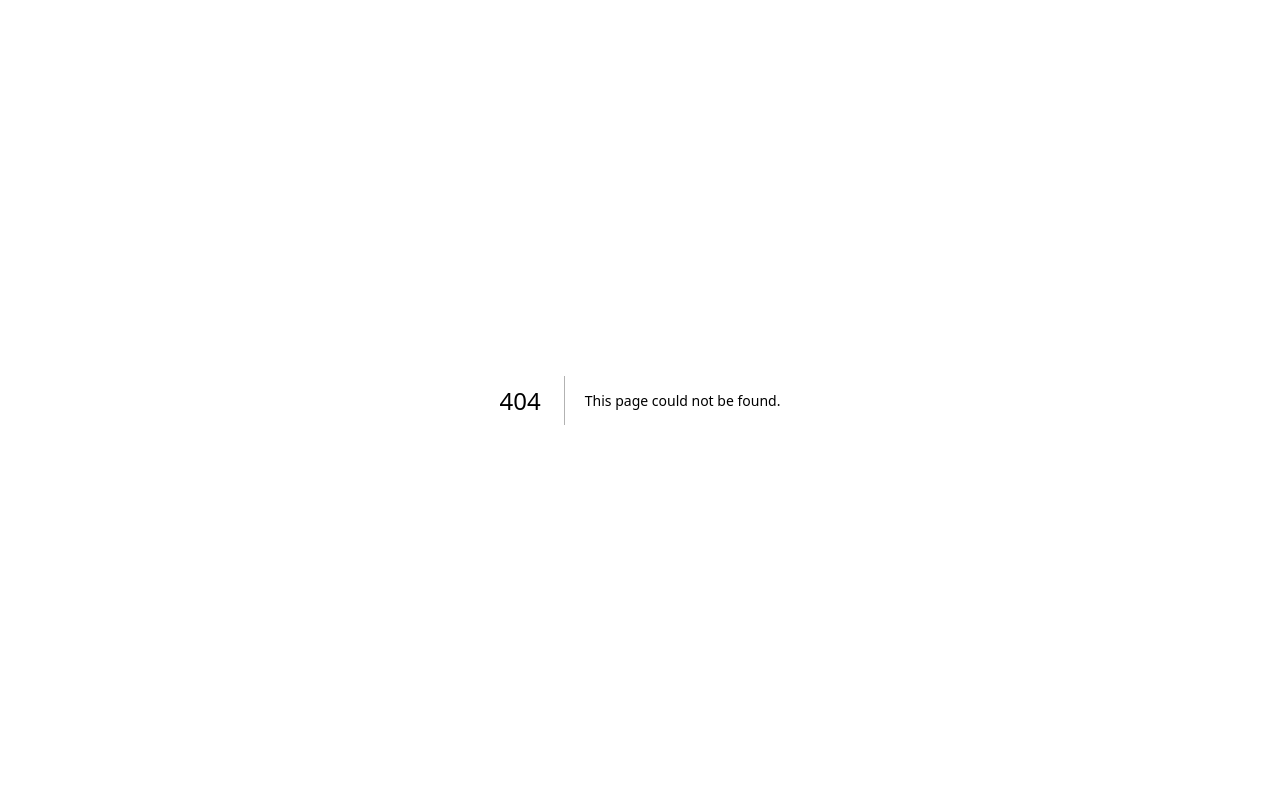
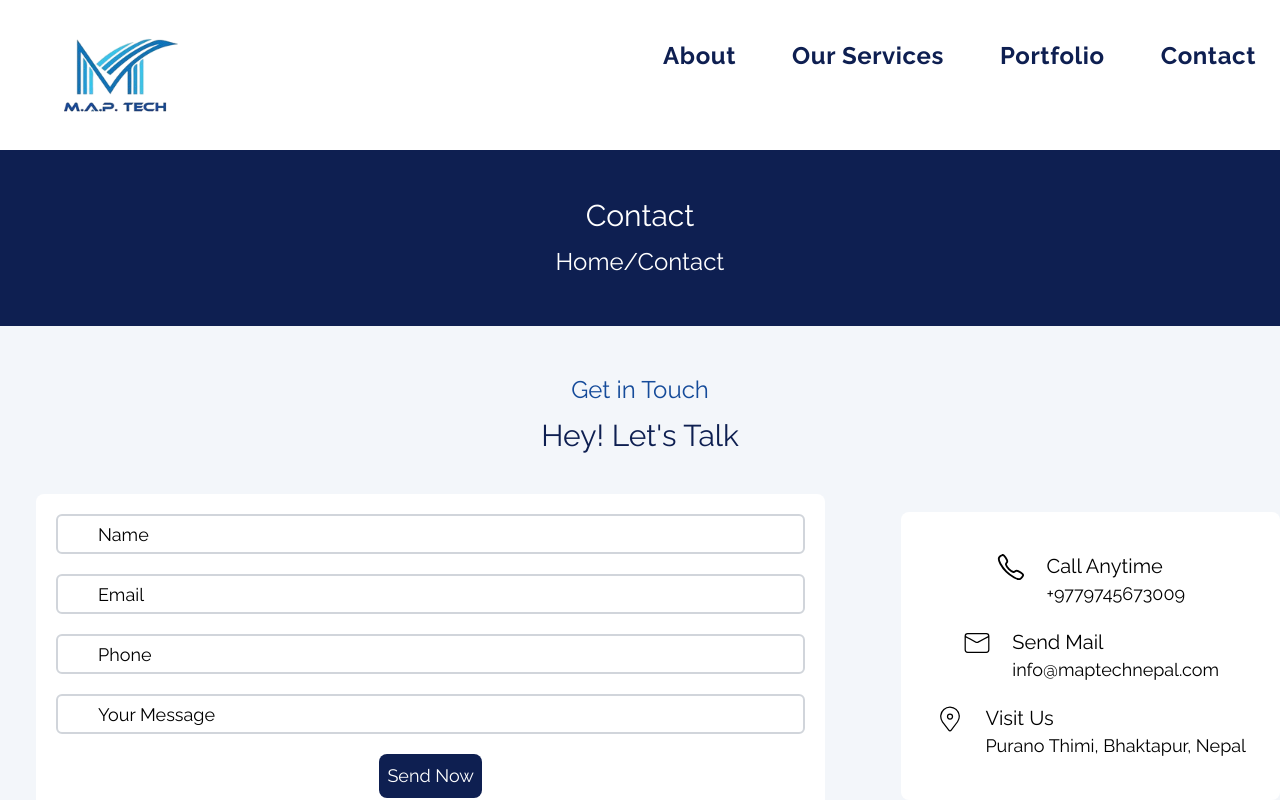
Before and after one commit to theaavashh/map-tech, a Next.js app: page /contact in a window 1280 px wide. Before the commit this address had no page. Shown: the top 800 px of the page. Built offline with nearby package versions, Linux system fonts and the light colour scheme.

Commit message:
feat (page): contact  page added

```diff
--- /dev/null
+++ b/app/(pages)/contact/page.tsx
@@ -0,0 +1,24 @@
+/*
+import package from react
+ */
+import React from 'react';
+
+/*
+import needed components
+ */
+import BreadCrumb from '@/components/BreadCrumb';
+import Contact from '@/components/Contact';
+
+/**
+ contact us code execute
+ */
+const Contacts = () => {
+  return (
+    <div>
+      <BreadCrumb title="Contact" desc="Home/Contact" />
+      <Contact color="bg-[#f3f6fa]" status={true} />
+    </div>
+  );
+};
+
+export default Contacts;
```
